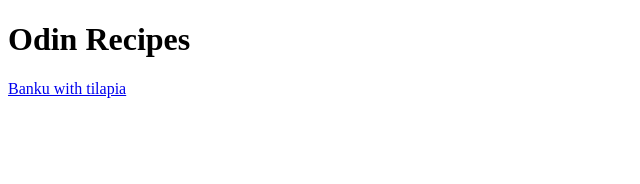
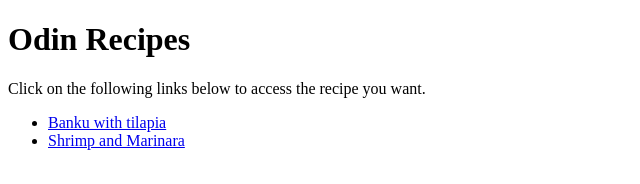
Before and after one commit to Wise-deldu/odin-recipes, a plain HTML site: page index.html in a window 1280 px wide. Shown: the whole page, without its empty margins (0-640 px from the left). Drawn offline with Linux system fonts and the light colour scheme.

Commit message:
Added a note and listed the recipe links

```diff
--- a/index.html
+++ b/index.html
@@ -7,6 +7,10 @@
 
 	<body>
 		<h1>Odin Recipes</h1>
-		<a href="recipes/banku.html">Banku with tilapia</a>
+		Click on the following links below to access the recipe you want.
+		<ul>
+			<li><a href="recipes/banku.html">Banku with tilapia</a></li>
+			<li><a href="recipes/shrimp_m.html">Shrimp and Marinara</a></li>
+		</ul>
 	</body>
 </html>
```
